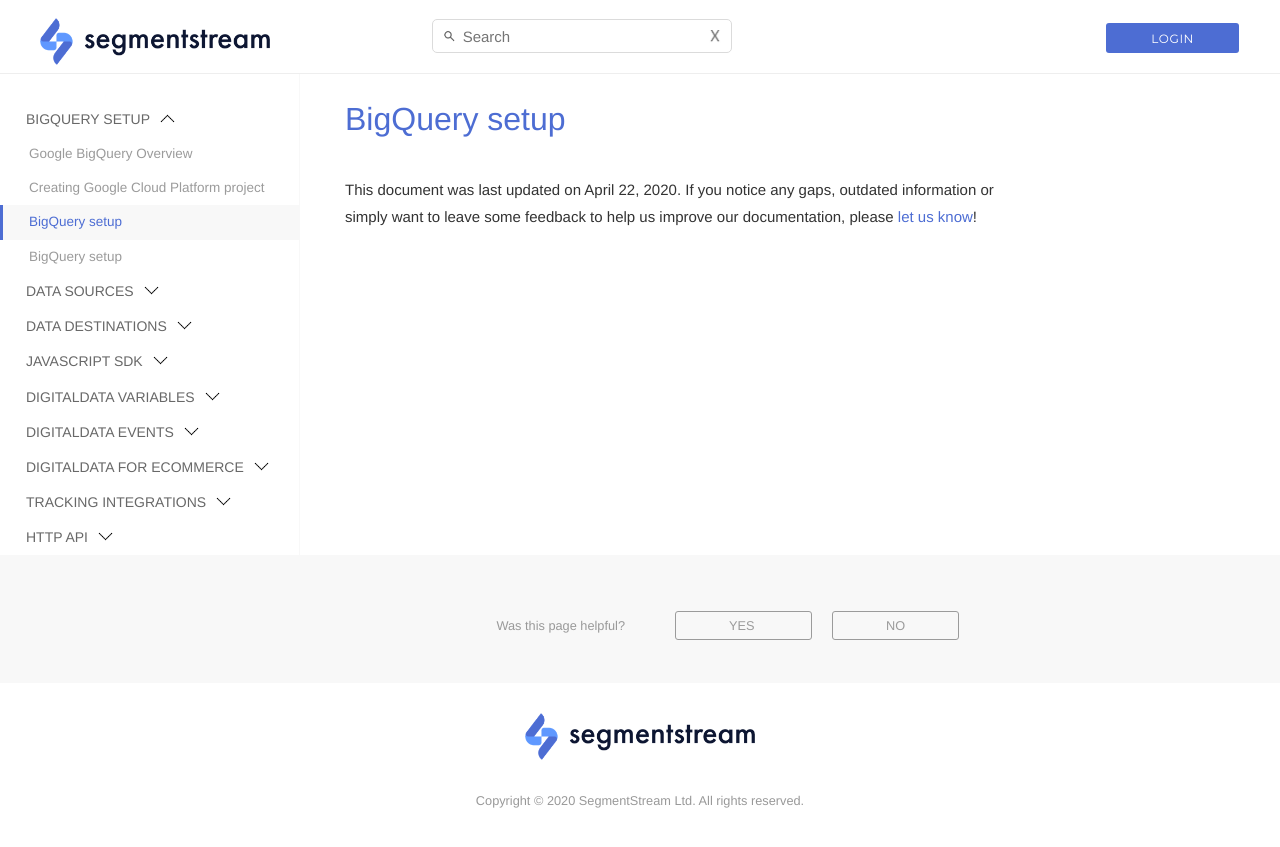
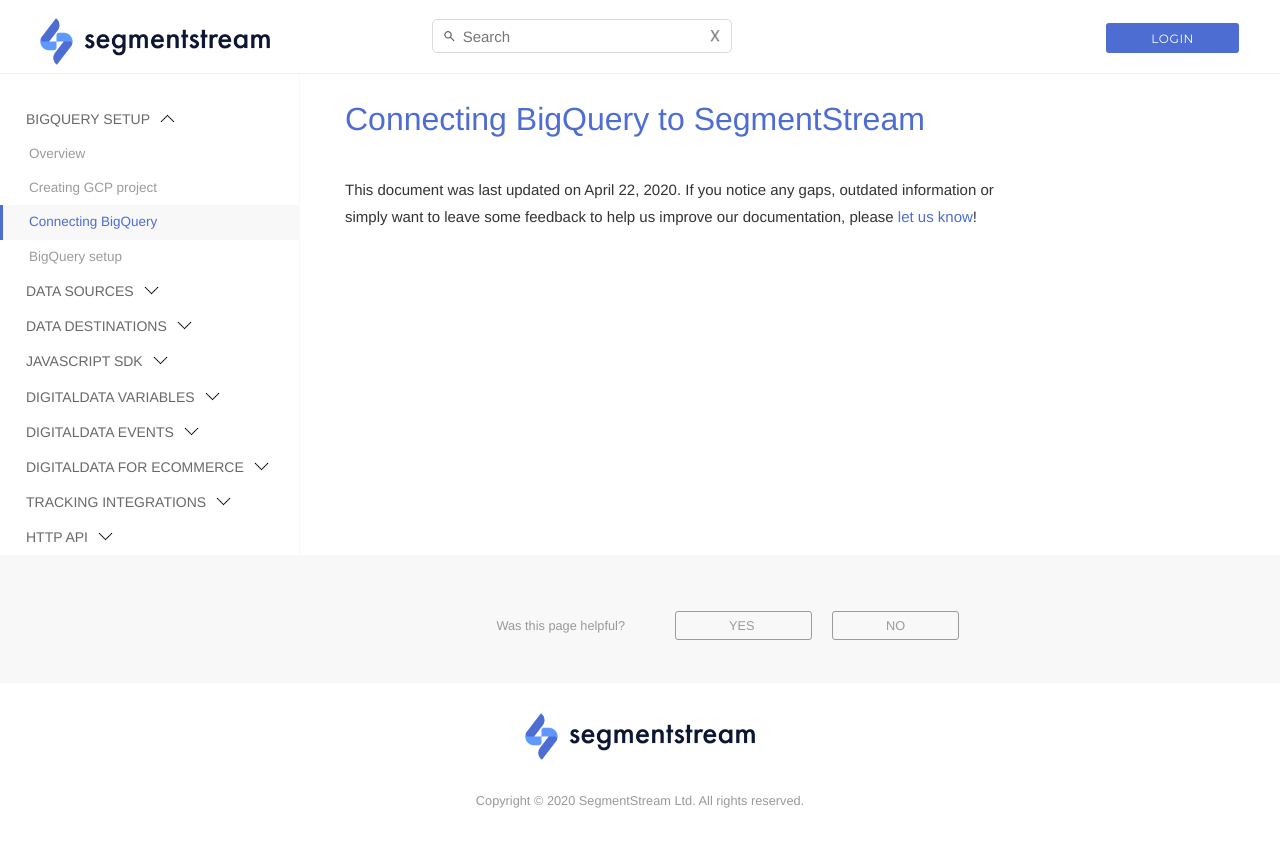
Before and after one commit to segmentstream-com/segmentstream-com.github.io, a Jekyll site: the page built from _docs/bigquery/bigquery-connect.md, in a window 1280 px wide. Shown: the top 847 px of the page. Built offline with Jekyll 4.4.1, drawn with Linux system fonts in a browser that asks for light colours; nearby versions of some CDN libraries.

Commit message:
fixed titles

```diff
--- a/_docs/bigquery/bigquery-connect.md
+++ b/_docs/bigquery/bigquery-connect.md
@@ -1,7 +1,8 @@
 ---
 layout: page
 section: bigquery
-title: "BigQuery setup"
+navigation_title: "Connecting BigQuery"
+title: "Connecting BigQuery to SegmentStream"
 order: 3
 date: 2020-04-22
 ---
```
Also changed, not shown: _docs/bigquery/bigquery-setup.md (+2 -1 lines), _docs/bigquery/creating-gcp-project.md (+1 -0 lines), _docs/bigquery/overview.md (+1 -0 lines).
